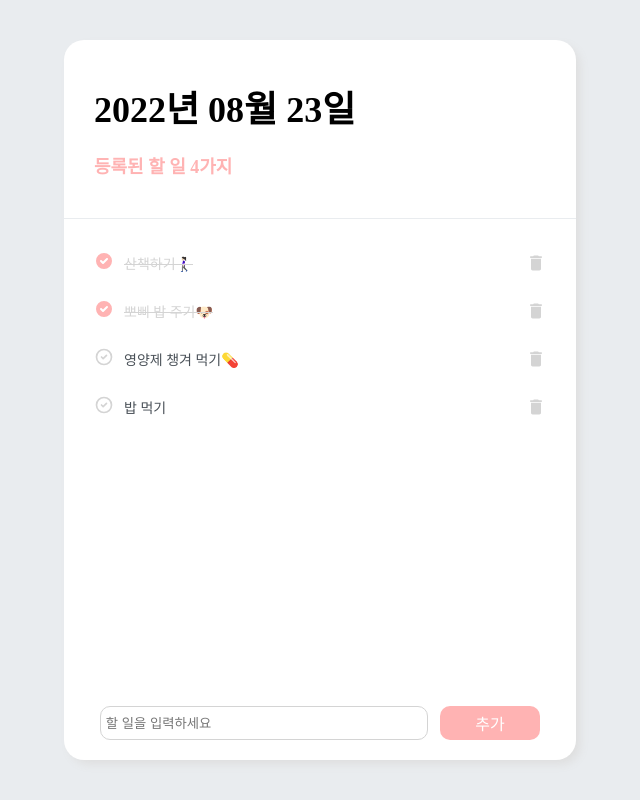
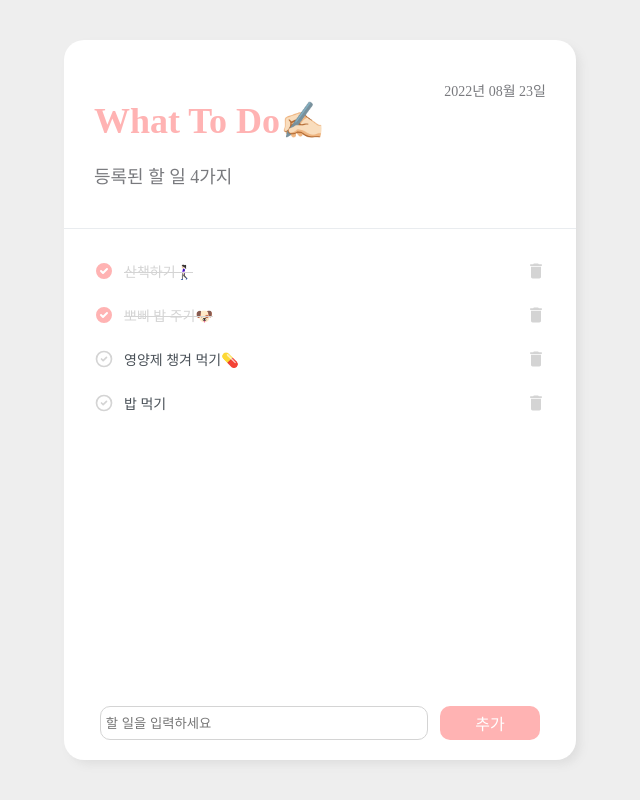
Before and after one commit to miji0317/whatToDo, a React (Create React App) app: page / in a window 1280 px wide. Shown: the whole page, without its empty margins (320-960 px from the left). Built offline with nearby package versions, Linux system fonts and the light colour scheme; data requests are answered from the project's data file; a web font is replaced by a local one.

Commit message:
todo-list crud 완성

```diff
--- a/src/Components/TodoBody.jsx
+++ b/src/Components/TodoBody.jsx
@@ -35,25 +35,17 @@ export default function TodoBody({ todo, getTodo }) {
         ) : (
           todo.map((item) => (
             <TodoItem key={item.id}>
-              <div
+              <Done
                 id={item.id}
                 done={item.done}
                 onClick={(e) => doneTodo(item.id, item.done)}
               >
                 {item.done ? (
-                  <HiCheckCircle
-                    color="#FFB3B3"
-                    size={"20px"}
-                    cursor={"pointer"}
-                  />
+                  <HiCheckCircle color="#FFB3B3" size={"20px"} />
                 ) : (
-                  <HiOutlineCheckCircle
-                    color="#d4d4d4"
-                    size={"20px"}
-                    cursor={"pointer"}
-                  />
+                  <HiOutlineCheckCircle color="#d4d4d4" size={"20px"} />
                 )}
-              </div>
+              </Done>
 
               <Text done={item.done}>{item.text}</Text>
 
@@ -92,6 +84,13 @@ const TodoItem = styled.div`
   }
 `;
 
+const Done = styled.div`
+  display: flex;
+  align-items: center;
+  justify-content: center;
+  cursor: pointer;
+`;
+
 const Text = styled.div`
   flex: 1;
   font-size: 14px;
--- a/src/Components/TodoHeader.jsx
+++ b/src/Components/TodoHeader.jsx
@@ -12,7 +12,8 @@ export default function TodoHeader({ todo }) {
 
   return (
     <Head>
-      <h3>{today}</h3>
+      <div className="date">{today}</div>
+      <h3>What To Do✍🏻</h3>
       <div className="todo">등록된 할 일 {todo.length}가지</div>
     </Head>
   );
@@ -23,16 +24,21 @@ const Head = styled.div`
   border-bottom: 1px solid #e9ecef;
   font-family: "yg-jalnan";
 
+  .date {
+    text-align: right;
+    font-size: 14px;
+    color: #797a7e;
+  }
+
   h3 {
     margin: 0px;
     font-size: 36px;
-    color: 343a40;
+    color: #ffb3b3;
   }
 
   .todo {
-    color: #ffb3b3;
+    color: #797a7e;
     font-size: 18px;
     margin-top: 20px;
-    font-weight: bold;
   }
 `;
--- a/src/GlobalStyle.jsx
+++ b/src/GlobalStyle.jsx
@@ -4,7 +4,7 @@ const GlobalStyle = createGlobalStyle`
   body {
     width: 100%;
     min-height: 100vh;
-    background: #e9ecef;
+    background: #eeeeee;
     display: flex;
     align-items: center;
     justify-content: center;
```
